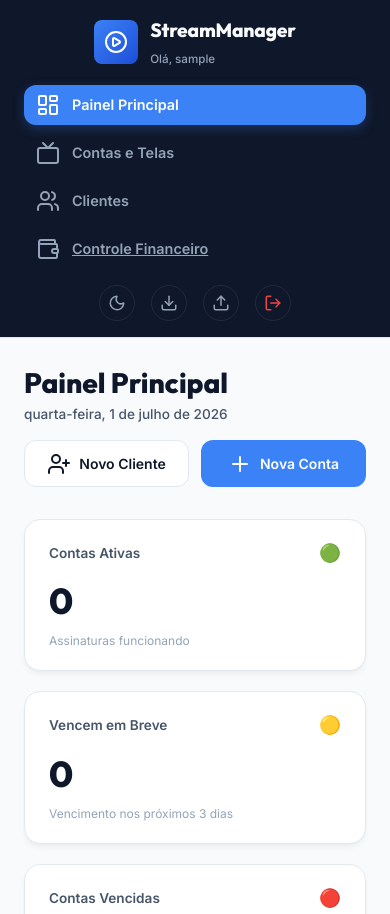
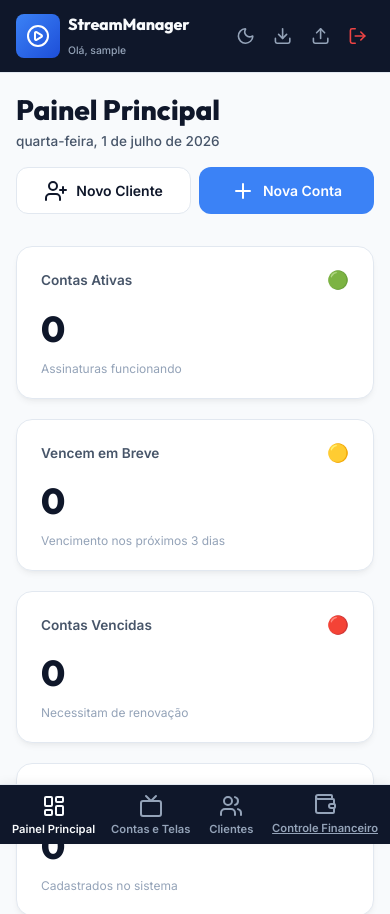
Before and after one commit to Arthurclawss/Stream-Manager, a website: page streaming/index.html in a window 390 px wide. Shown: the top 914 px of the page. Drawn offline with nearby package versions, Linux system fonts and the light colour scheme; no server answers; sample sign-in values are in the browser's storage.

Commit message:
style: optimize mobile responsive layout with bottom app bar and clean up wrap alignment

```diff
--- a/streaming/style.css
+++ b/streaming/style.css
@@ -900,7 +900,7 @@ select:focus {
 .flex-1 { flex: 1; }
 
 /* Responsive adjustments */
-@media (max-width: 900px) {
+@media (max-width: 768px) {
     .dashboard-container {
         flex-direction: column;
     }
@@ -909,25 +909,70 @@ select:focus {
         width: 100%;
         border-right: none;
         border-bottom: 1px solid var(--border-color);
-        padding: 1rem 1.5rem;
+        padding: 0.75rem 1rem;
         flex-direction: row;
         align-items: center;
         justify-content: space-between;
+        position: sticky;
+        top: 0;
+        z-index: 999;
+        background-color: var(--sidebar-bg);
     }
 
     .sidebar-header {
         margin-bottom: 0;
+        gap: 0.5rem;
     }
 
+    .sidebar-header h2 {
+        font-size: 1rem;
+    }
+
+    .sidebar-header .logo-sub {
+        font-size: 0.65rem;
+    }
+
+    /* Bottom Navigation Bar */
     .sidebar-nav {
+        position: fixed;
+        bottom: 0;
+        left: 0;
+        right: 0;
+        height: 60px;
+        background-color: var(--sidebar-bg);
+        border-top: 1px solid var(--border-color);
+        display: flex;
         flex-direction: row;
-        flex: 0;
-        gap: 0.25rem;
+        justify-content: space-around;
+        align-items: center;
+        padding: 0.25rem 0.5rem;
+        z-index: 1000;
+        box-shadow: 0 -2px 10px rgba(0,0,0,0.05);
     }
 
     .nav-link {
-        padding: 0.5rem 0.75rem;
+        flex-direction: column;
+        align-items: center;
+        justify-content: center;
+        gap: 0.25rem;
+        font-size: 0.7rem;
+        padding: 0.4rem 0.25rem;
+        width: auto;
+        flex: 1;
+        text-align: center;
+        color: var(--sidebar-text-muted);
         white-space: nowrap;
+    }
+
+    .nav-link i {
+        width: 1.2rem;
+        height: 1.2rem;
+    }
+
+    .nav-link.active {
+        background-color: transparent;
+        color: var(--primary);
+        box-shadow: none;
     }
 
     .sidebar-footer {
@@ -937,23 +982,29 @@ select:focus {
         display: flex;
         flex-direction: row;
         align-items: center;
-        gap: 0.5rem;
+        gap: 0.35rem;
     }
 
     .theme-text {
-        display: none;
+        display: none !important;
     }
 
     .btn-theme-toggle {
-        padding: 0.5rem;
+        padding: 0.4rem;
         border-radius: 50%;
-        width: 2.25rem;
-        height: 2.25rem;
+        width: 2rem;
+        height: 2rem;
         justify-content: center;
+        border: none;
+    }
+
+    .btn-theme-toggle i {
+        width: 1rem;
+        height: 1rem;
     }
 
     .main-content {
-        padding: 1.5rem;
+        padding: 1rem 1rem 80px 1rem; /* bottom padding for bottom nav */
         max-height: none;
     }
 
@@ -965,42 +1016,23 @@ select:focus {
 
     .header-actions {
         width: 100%;
+        display: flex;
+        gap: 0.5rem;
     }
 
     .header-actions button {
         flex: 1;
     }
-}
-
-@media (max-width: 600px) {
-    .sidebar {
-        flex-direction: column;
-        gap: 1rem;
-    }
-
-    .sidebar-nav {
-        width: 100%;
-        justify-content: space-around;
-        flex-wrap: wrap;
-        gap: 0.5rem;
-    }
-
-    .sidebar-footer {
-        position: static;
-        width: 100%;
-        justify-content: center;
-        margin-left: 0;
-        gap: 1rem;
-    }
 
     .form-row {
         flex-direction: column;
-        gap: 0;
+        gap: 1rem;
     }
 
     .filter-grid {
         flex-direction: column;
         align-items: stretch;
+        gap: 0.75rem;
     }
 
     .filter-group {
```
Also changed, not shown: index.html (+2 -0 lines), style.css (+19 -0 lines).
